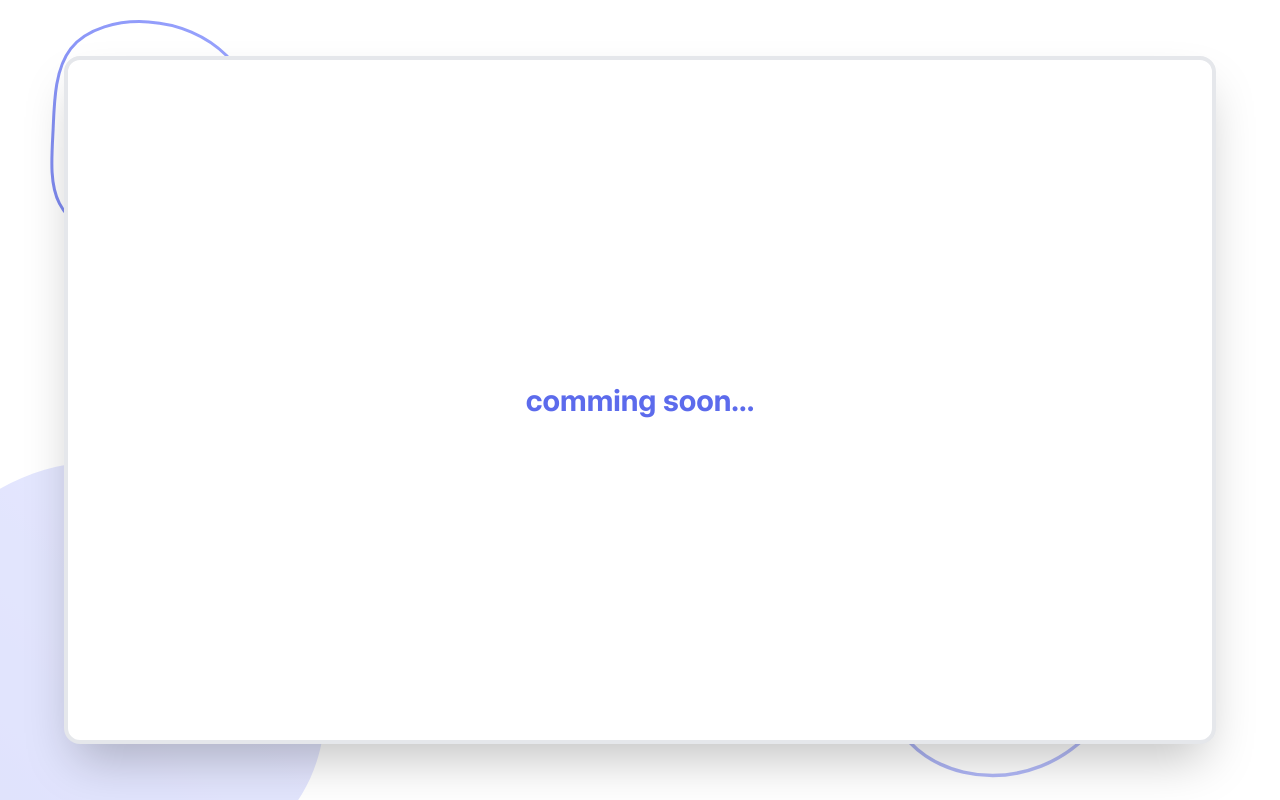
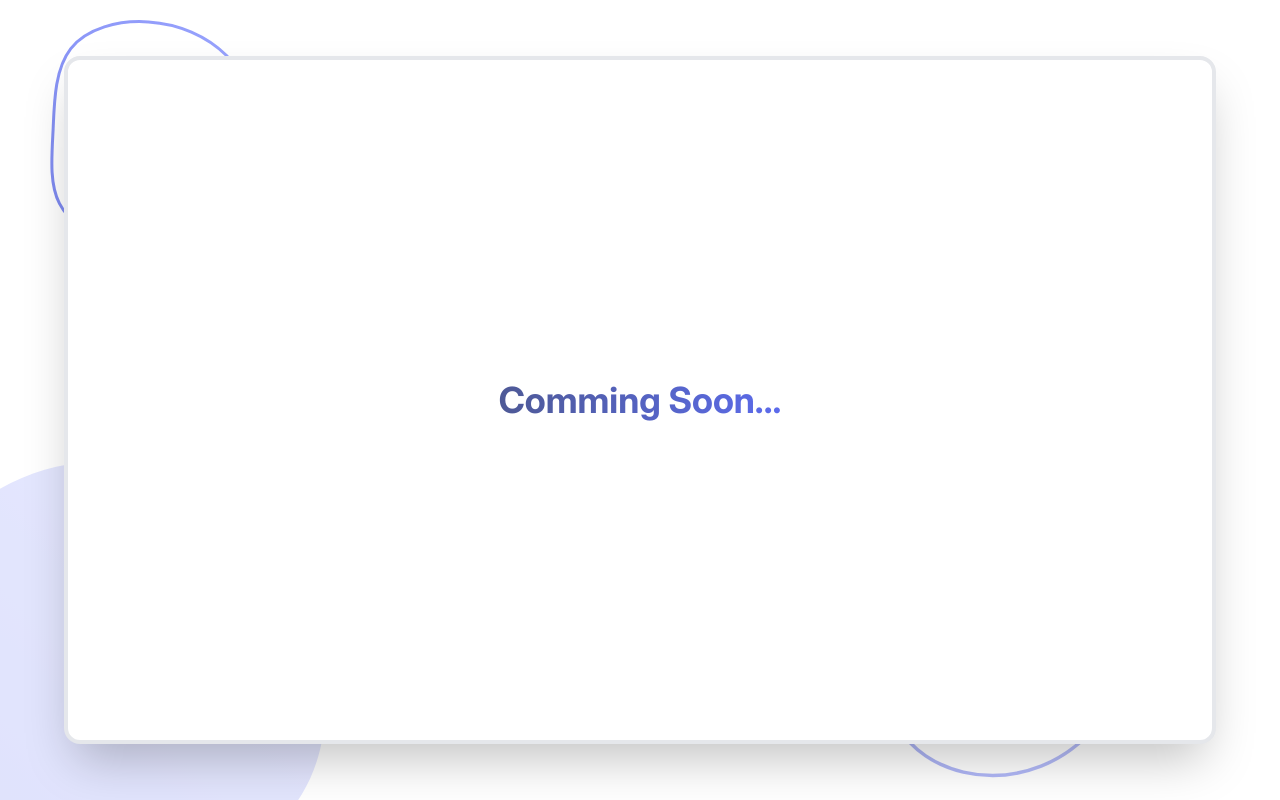
Before and after one commit to abolfazlj10/essinitial-idioms-in-english, a Next.js app: page /archive in a window 1280 px wide. Built offline with nearby package versions, Linux system fonts and the light colour scheme.

Commit message:
add gradient to comming soon text

```diff
--- a/src/app/archive/page.tsx
+++ b/src/app/archive/page.tsx
@@ -1,7 +1,9 @@
 export const Archive = () => {
     return(
         <div className="flex justify-center items-center h-full">
-            <h2 className="text-3xl text-primaryColor font-bold">comming soon...</h2>
+            <div className="text-4xl font-bold">
+                <span className="bg-gradient-to-r from-[#4e5996] to-primaryColor bg-clip-text text-transparent">Comming Soon...</span>
+            </div>
         </div>
     )
 }
--- a/src/app/book/page.tsx
+++ b/src/app/book/page.tsx
@@ -1,7 +1,9 @@
 export const Book = () => {
     return(
         <div className="flex justify-center items-center h-full">
-            <h2 className="text-3xl text-primaryColor font-bold">comming soon...</h2>
+            <div className="text-4xl font-bold">
+                <span className="bg-gradient-to-r from-[#4e5996] to-primaryColor bg-clip-text text-transparent">Comming Soon...</span>
+            </div>
         </div>
     )
 }
--- a/src/app/cards/page.tsx
+++ b/src/app/cards/page.tsx
@@ -1,7 +1,9 @@
 export const Cards = () => {
     return(
         <div className="flex justify-center items-center h-full">
-            <h2 className="text-3xl text-primaryColor font-bold">comming soon...</h2>
+            <div className="text-4xl font-bold">
+                <span className="bg-gradient-to-r from-[#4e5996] to-primaryColor bg-clip-text text-transparent">Comming Soon...</span>
+            </div>
         </div>
     )
 }
```
